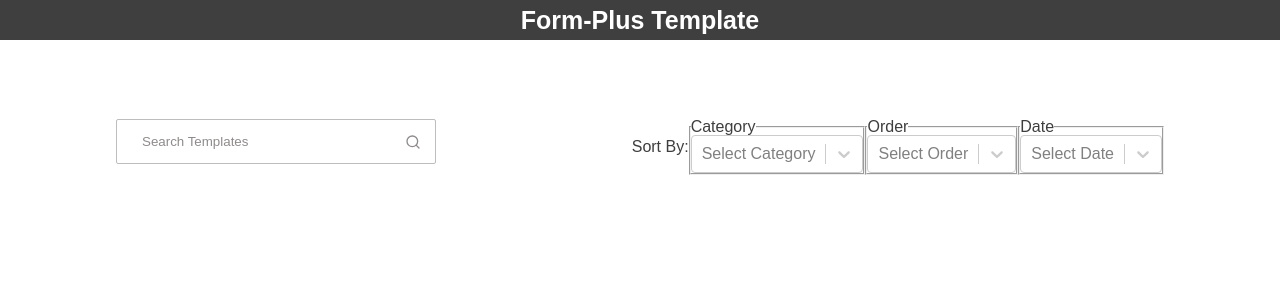
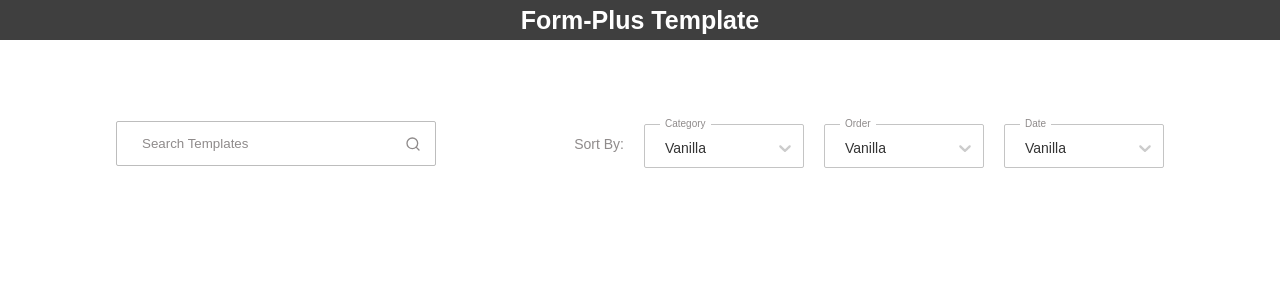
Before and after one commit to NwaguChima/form_plus, a React (Create React App) app: page / in a window 1280 px wide. Shown: the top 300 px of the page. Built offline with nearby package versions, Linux system fonts and the light colour scheme; a web font is replaced by a local one.

Commit message:
styled select

```diff
--- a/src/components/customSelect/CustomSelect.jsx
+++ b/src/components/customSelect/CustomSelect.jsx
@@ -1,12 +1,41 @@
 import React from "react";
 import Select from "react-select";
+import styles from "./CustomSelect.module.scss";
 
-const CustomSelect = ({ options, label, placeholder }) => {
+const CustomSelect = ({ options, label, handleChange }) => {
+  const selectStyles = {
+    control: (base, state) => {
+      return {
+        ...base,
+        width: "100%",
+        height: "40%",
+        border: 0,
+        boxShadow: "none",
+        fontSize: "14px",
+        paddingLeft: "10px",
+      };
+    },
+
+    option: (provided, { isFocused, isSelected }) => ({
+      ...provided,
+      color: isSelected ? "white" : "#3f3e3e",
+      background: isSelected ? "#3f3e3e" : isFocused ? "#e5e5e5" : "white",
+    }),
+  };
+
   return (
-    <div>
+    <div className={styles.select}>
       <fieldset>
         <legend>{label}</legend>
-        <Select options={options} placeholder={placeholder} />
+        <Select
+          options={options}
+          defaultValue={options[0]}
+          styles={selectStyles}
+          onChange={handleChange}
+          components={{
+            IndicatorSeparator: () => null,
+          }}
+        />
       </fieldset>
     </div>
   );
--- /dev/null
+++ b/src/components/customSelect/CustomSelect.module.scss
@@ -0,0 +1,31 @@
+@use "../../styles/variables.scss" as varr;
+
+.select {
+  fieldset {
+    border: 1px solid #c4c4c4;
+    height: 4.9rem;
+    width: 16rem;
+
+    border-radius: 2px;
+    -webkit-border-radius: 2px;
+    -moz-border-radius: 2px;
+    -ms-border-radius: 2px;
+    -o-border-radius: 2px;
+
+    position: relative;
+
+    // overflow: hidden;
+
+    legend {
+      margin-left: 1.5rem;
+      color: varr.$placeholder_color;
+      font-size: 1rem;
+      padding: 0 0.5rem;
+      z-index: 10000000 !important;
+    }
+
+    div {
+      //   margin-top: -5px;
+    }
+  }
+}
--- a/src/components/searchNav/SearchNav.jsx
+++ b/src/components/searchNav/SearchNav.jsx
@@ -4,9 +4,9 @@ import CustomSelect from "../customSelect/CustomSelect";
 import styles from "./SearchNav.module.scss";
 
 const options = [
+  { value: "vanilla", label: "Vanilla" },
   { value: "chocolate", label: "Chocolate" },
   { value: "strawberry", label: "Strawberry" },
-  { value: "vanilla", label: "Vanilla" },
 ];
 
 const SearchNav = () => {
@@ -26,22 +26,10 @@ const SearchNav = () => {
 
       <div className={styles.nav__select}>
         <p>Sort By:</p>
-        <CustomSelect
-          options={options}
-          label="Category"
-          placeholder="Select Category"
-        />
+        <CustomSelect options={options} label="Category" />
 
-        <CustomSelect
-          options={options}
-          label="Order"
-          placeholder="Select Order"
-        />
-        <CustomSelect
-          options={options}
-          label="Date"
-          placeholder="Select Date"
-        />
+        <CustomSelect options={options} label="Order" />
+        <CustomSelect options={options} label="Date" />
       </div>
     </nav>
   );
--- a/src/components/searchNav/SearchNav.module.scss
+++ b/src/components/searchNav/SearchNav.module.scss
@@ -3,6 +3,7 @@
 .nav {
   display: flex;
   justify-content: space-between;
+  align-items: center;
 
   &__input {
     display: flex;
@@ -48,5 +49,15 @@
   &__select {
     display: flex;
     align-items: center;
+
+    p {
+      margin-right: 2rem;
+      color: varr.$placeholder_color;
+      font-size: 1.4rem;
+    }
+
+    div:not(:last-child) {
+      margin-right: 2rem;
+    }
   }
 }
```
